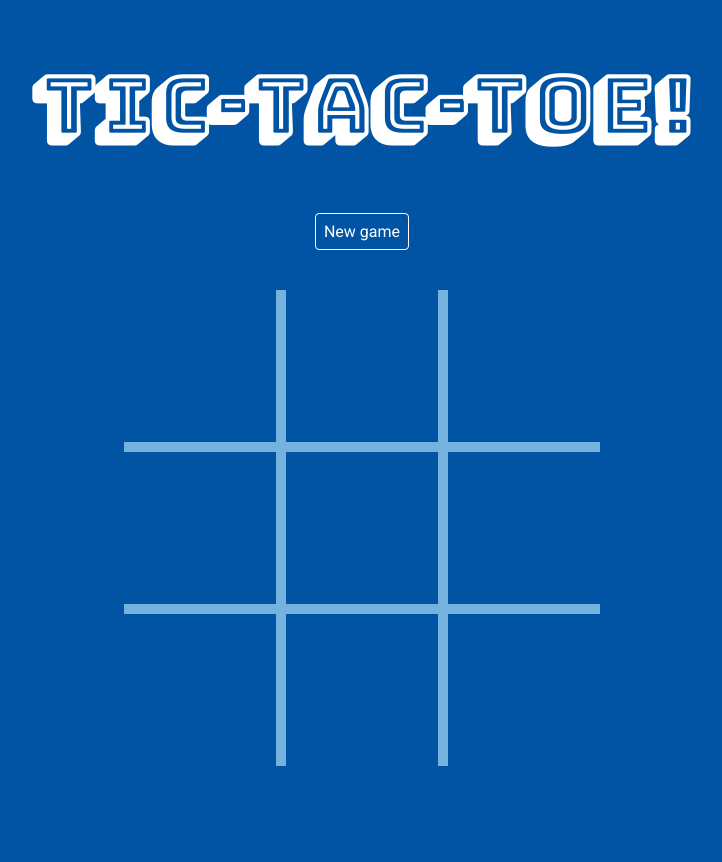
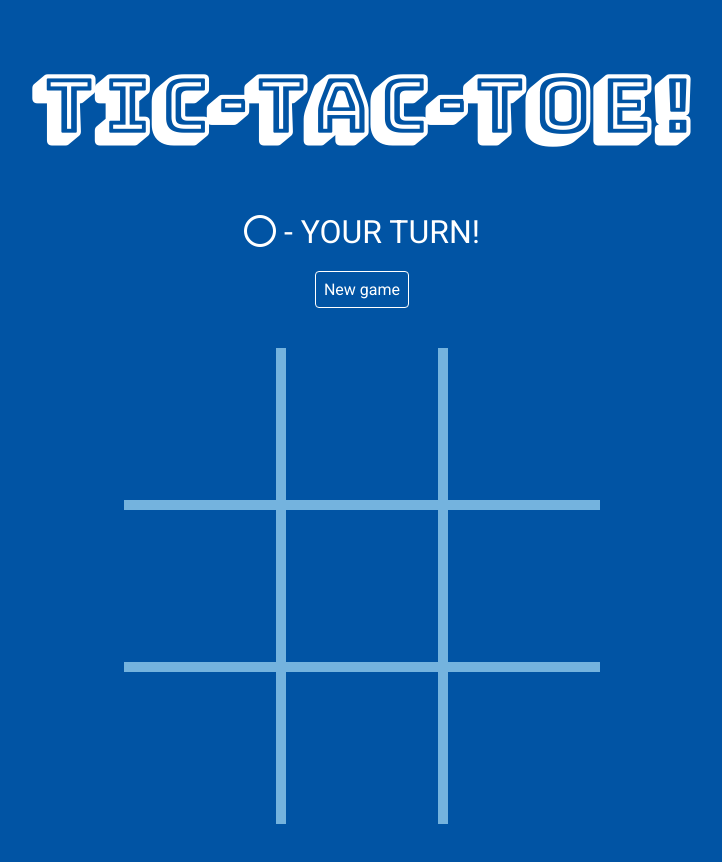
Before and after one commit to renamos/tic-tac-toe, a plain HTML site: page index.html in a window 1280 px wide. Shown: the whole page, without its empty margins (278-1000 px from the left). Drawn offline with nearby package versions, Linux system fonts and the light colour scheme; the site is published under a folder, as on GitHub Pages, so addresses that start at the root find nothing.

Commit message:
fixed somehting

```diff
--- a/index.html
+++ b/index.html
@@ -4,7 +4,7 @@
 <head>
     <meta charset="UTF-8">
     <link rel="stylesheet" type="text/css" href="css/main.css">
-    <link rel="stylesheet" type='text/css' href="sweetalert-master/dist/sweetalert.css">
+    <link rel="stylesheet" type='text/css' href="./sweetalert-master/dist/sweetalert.css">
     <script src="https://use.fontawesome.com/b59d1e2e30.js"></script>
     <title>Tic-Tac-Toe!</title>
 </head>
@@ -36,8 +36,8 @@
         </table>
     </div>
     <script src="https://code.jquery.com/jquery-3.1.1.min.js"></script>
-    <script src="/sweetalert-master/dist/sweetalert.min.js"></script>
-    <script src="/js/app.js"></script>
+    <script src="./sweetalert-master/dist/sweetalert.min.js"></script>
+    <script src="./js/app.js"></script>
 </body>
 
 </html>
```
